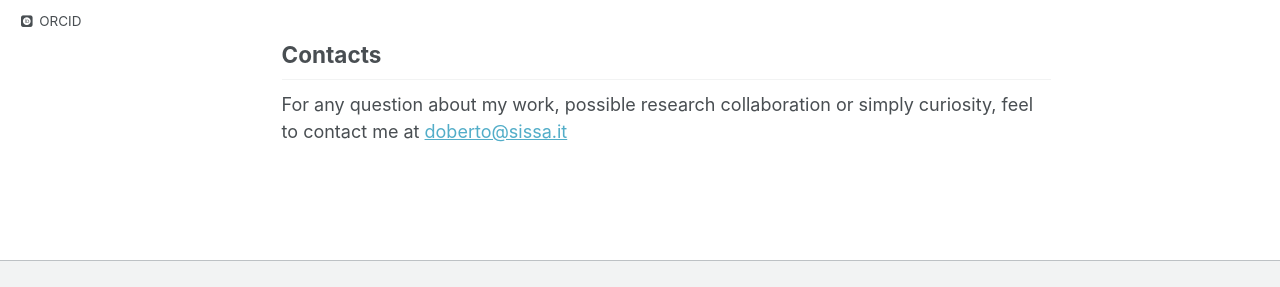
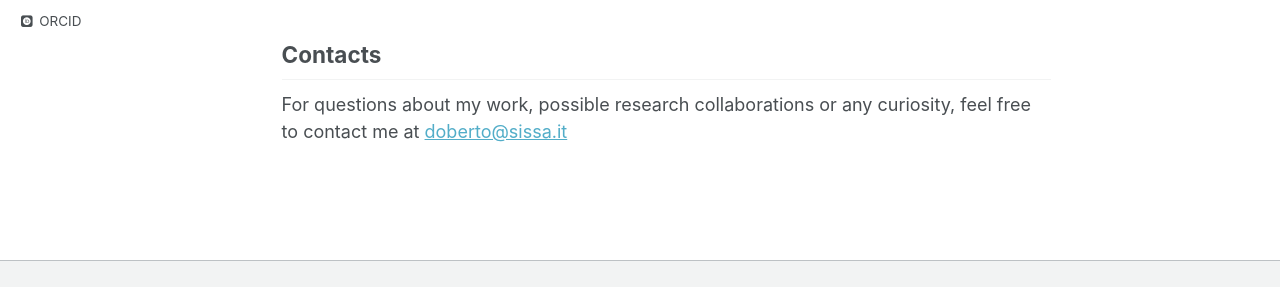
Before and after one commit to DavideOberto/DavideOberto.github.io, a Jekyll site: the page built from _pages/about.md, in a window 1280 px wide. Shown: the part 484-771 px from the top of the page. Built offline with Jekyll 4.4.1, drawn with Linux system fonts in a browser that asks for light colours; some web fonts are replaced.

Commit message:
Update about.md

```diff
--- a/_pages/about.md
+++ b/_pages/about.md
@@ -18,4 +18,4 @@ My research interests focus on Computational Fluid Dynamics associated topics, f
 
 
 <h2>Contacts</h2>
-For any question about my work, possible research collaboration or simply curiosity, feel to contact me at [doberto@sissa.it](mailto:doberto@sissa.it)
+For questions about my work, possible research collaborations or any curiosity, feel free to contact me at [doberto@sissa.it](mailto:doberto@sissa.it)
```
